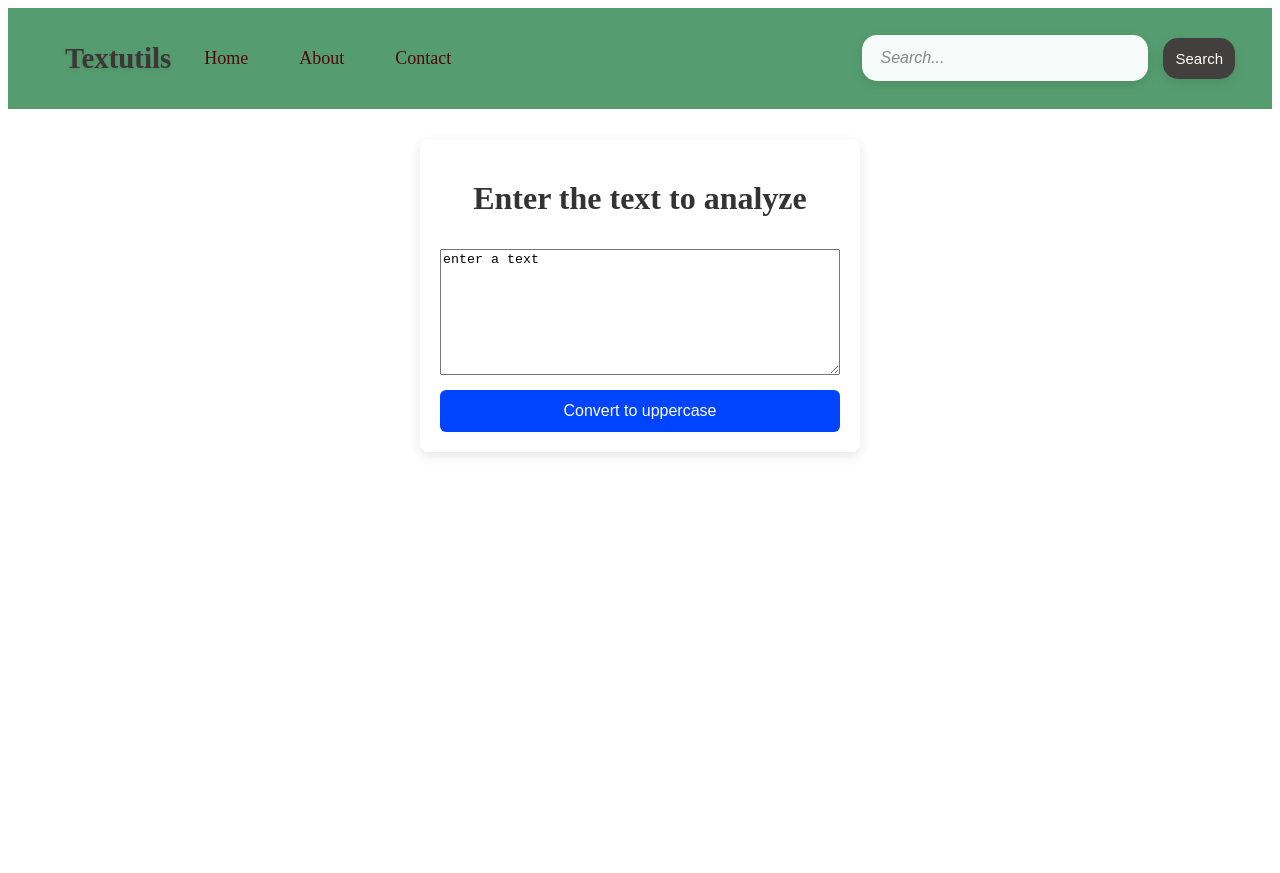
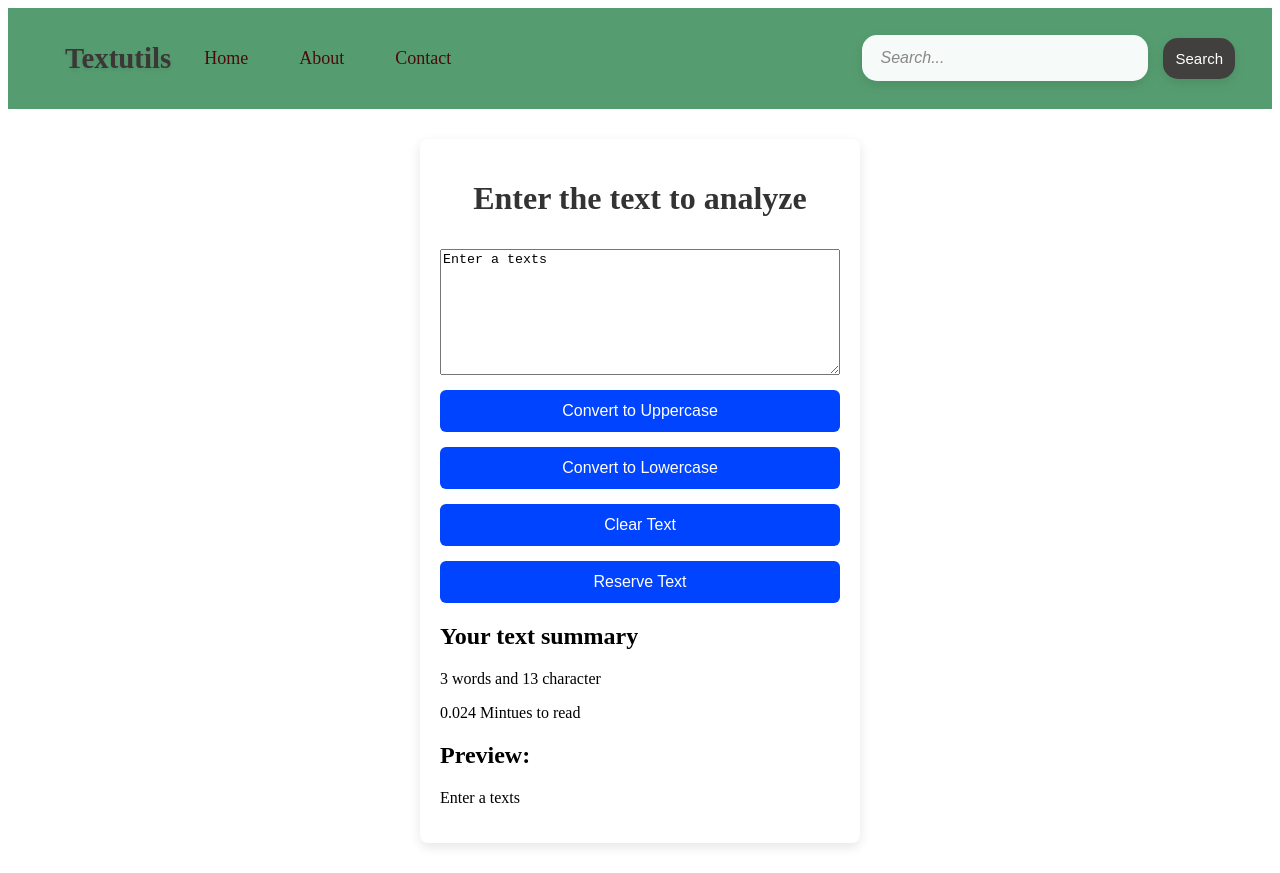
Before and after one commit to Anukul-rai/Text-utils, a React (Vite) app: page / in a window 1280 px wide. Before the commit the page ends 800 px from the top, so only its background shows below. Built offline with nearby package versions, Linux system fonts and the light colour scheme.

Commit message:
update project

```diff
--- a/src/components/Textform.jsx
+++ b/src/components/Textform.jsx
@@ -3,23 +3,43 @@ import styled from 'styled-components'
 
 
 function Textform({heading}) {
-    const[text,setText]=useState("enter a text")
+    const[text,setText]=useState("Enter a texts")
 
     const handleUpClick= ()=>{
         setText(text.toUpperCase());
     }
 
+    const handleLowClick=()=>{
+        setText(text.toLowerCase());
+    }
 
-
+    const handleClearClick=()=>{
+        setText("");
+    }
+    const handleReserveClick=()=>{
+        setText(text.split("").reverse().join(""))
+    }
 
 return (
 <FormContainer>
-    <h1>{heading}</h1>
-    <div className='form'>
-        <div className="txt">
-        <textarea id="mybox" value={text} onChange={(e)=>(setText(e.target.value))} rows={8} placeholder='Enter the text...'></textarea>
-        <button onClick={handleUpClick}>Convert to uppercase</button>
+    <div className="cont">
+        <h1>{heading}</h1>
+        <div className='form'>
+            <div className="txt">
+            <textarea id="mybox" value={text} onChange={(e)=>(setText(e.target.value))} rows={8} placeholder='PLease enter the text...'></textarea>
+            <button onClick={handleUpClick}>Convert to Uppercase</button>
+            <button onClick={handleLowClick}>Convert to Lowercase</button>
+            <button onClick={handleClearClick}>Clear Text</button>
+            <button onClick={handleReserveClick}>Reserve Text</button>
         </div>
+        </div>
+    </div>
+    <div className="cont">
+        <h2>Your text summary</h2>
+        <p>{text.split(" ").length} words and {text.length} character</p>
+        <p>{0.008*text.split(" ").length} Mintues to read</p>
+        <h2>Preview:</h2>
+        <p>{text}</p>
     </div>
 </FormContainer>
 )
```
